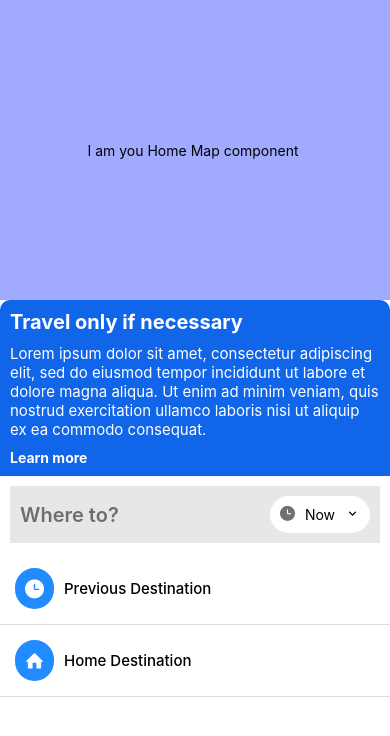
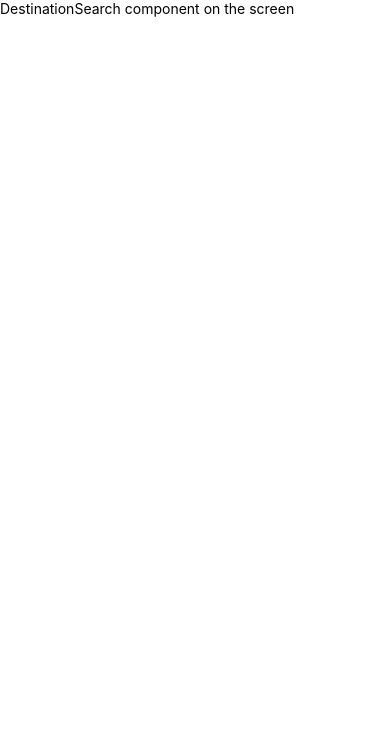
Before and after one commit to gabrielacarr/iOSUber, a React Native app in the folder Uber/: screen / in a window 390 px wide. Shown: the top 736 px of the page. Built offline with nearby package versions, Linux system fonts and the light colour scheme.

Commit message:
Displays: Destination Search renders correctly, on a roll here

```diff
--- a/Uber/App.js
+++ b/Uber/App.js
@@ -10,14 +10,16 @@ import React from 'react';
 
 import {SafeAreaView, StatusBar} from 'react-native';
 
-import HomeScreen from './src/screens/HomeScreen';
+// import HomeScreen from './src/screens/HomeScreen';
+import DestinationSearch from './src/screens/DestinationSearch';
 
 const App: () => React$Node = () => {
   return (
     <>
       <StatusBar barStyle="dark-content" />
       <SafeAreaView>
-        <HomeScreen />
+        {/* <HomeScreen /> */}
+        <DestinationSearch />
       </SafeAreaView>
     </>
   );
--- /dev/null
+++ b/Uber/src/screens/DestinationSearch/index.js
@@ -0,0 +1,12 @@
+import React from 'react';
+import {View, Text} from 'react-native';
+
+const DestinationSearch = () => {
+  return (
+    <View>
+      <Text>DestinationSearch component on the screen</Text>
+    </View>
+  );
+};
+
+export default DestinationSearch;
```
